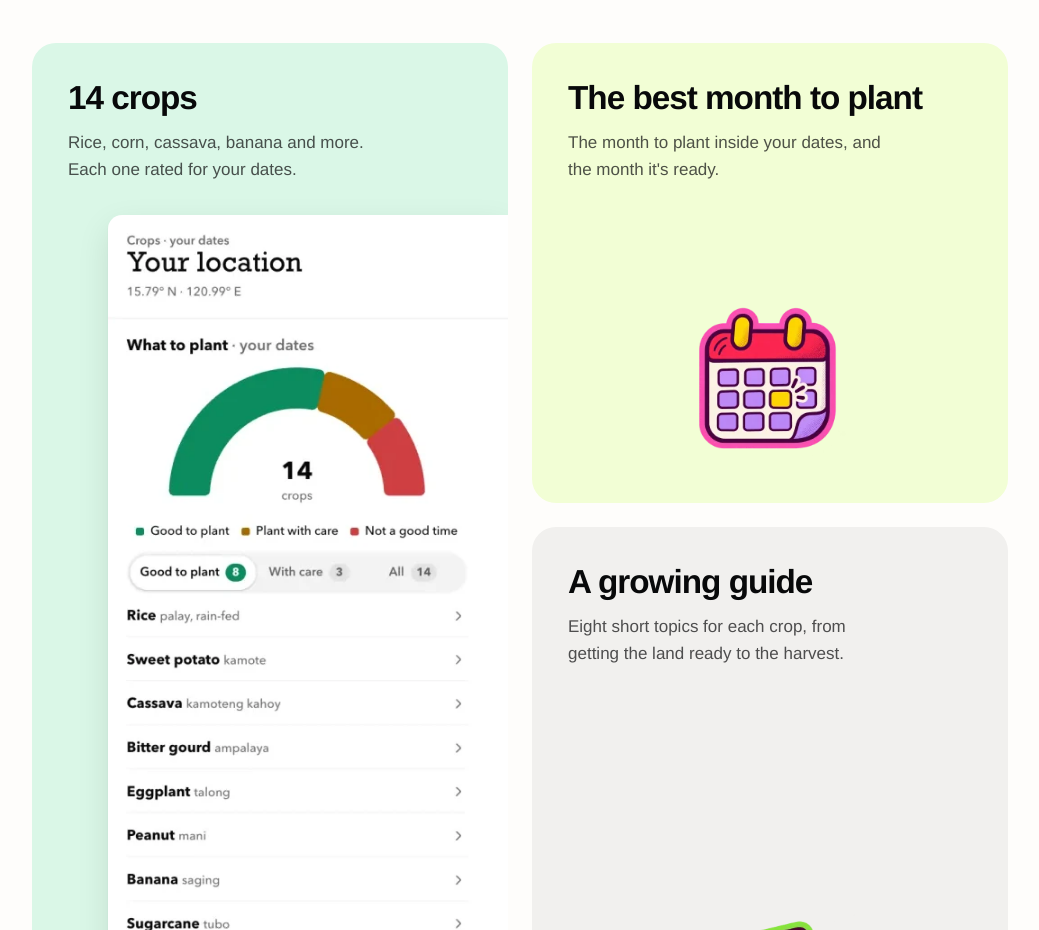
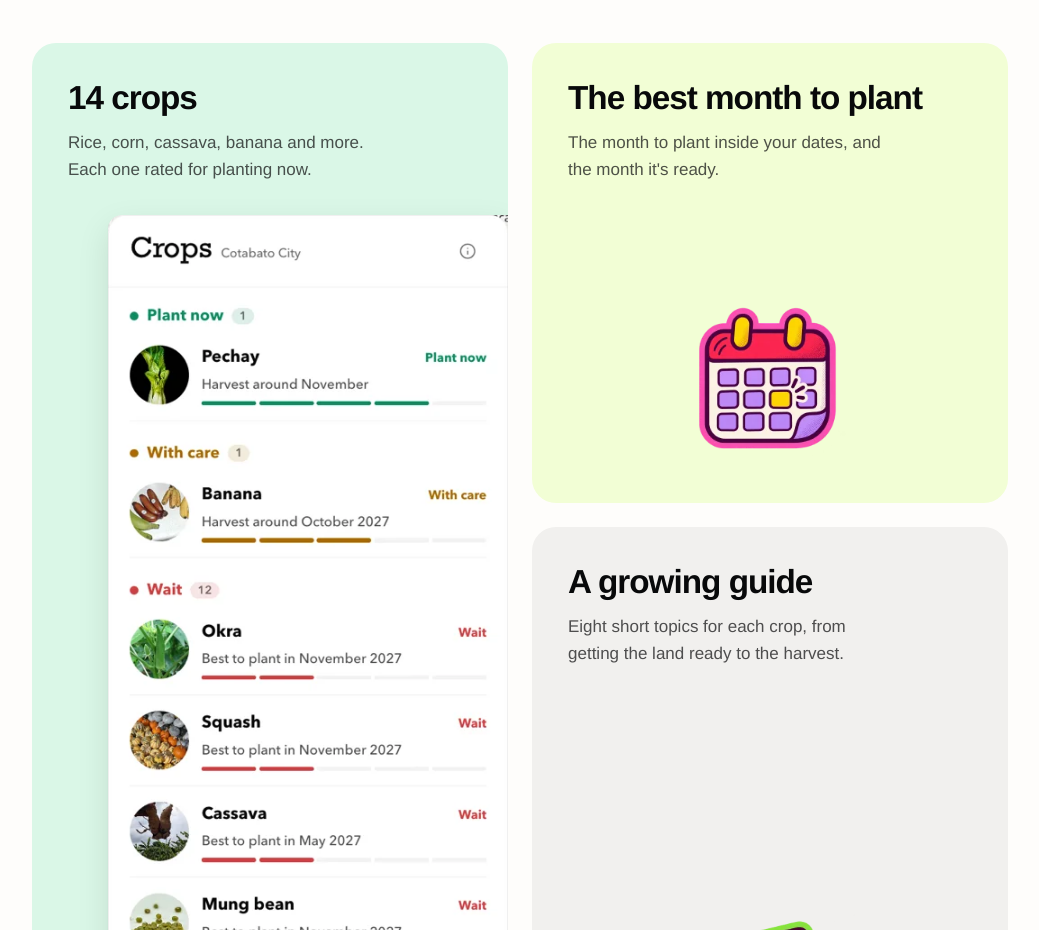
Before and after one commit to devmaniel/nasa-ani-app, a React (Vite) app in the folder client/: page / in a window 1280 px wide. Shown: the part 2620-3550 px from the top of the page, without its empty margins (120-1159 px from the left). Built offline with nearby package versions, Linux system fonts and the light colour scheme; no server answers.

Commit message:
feat(client): update landing crops screenshot

```diff
--- a/client/src/features/home/pages/HomePage.tsx
+++ b/client/src/features/home/pages/HomePage.tsx
@@ -82,8 +82,8 @@ export function HomePage() {
               <div className="c2">
                 <article className="card rv" data-rv style={{ background: 'var(--mint-200)' }}>
                   <h3 className="h3">14 crops</h3>
-                  <p>Rice, corn, cassava, banana and more. Each one rated for your dates.</p>
-                  <img className="side" src={cropsShot} width="444" height="830" loading="lazy" alt="The Crops tab: a half-donut of 14 crops, 8 good to plant, then rice, sweet potato and cassava at the top of the list." />
+                  <p>Rice, corn, cassava, banana and more. Each one rated for planting now.</p>
+                  <img className="side" src={cropsShot} width="444" height="830" loading="lazy" alt="The Crops panel: crops grouped into Plant now, With care and Wait, each with a photo, a 1 to 5 rating and when to harvest." />
                 </article>
                 <article className="card short rv" data-rv style={{ background: 'var(--mist-200)' }}>
                   <h3 className="h3">Rain and heat, checked</h3>
```
Also changed, not shown: client/src/features/home/assets/cropsShot.webp.
